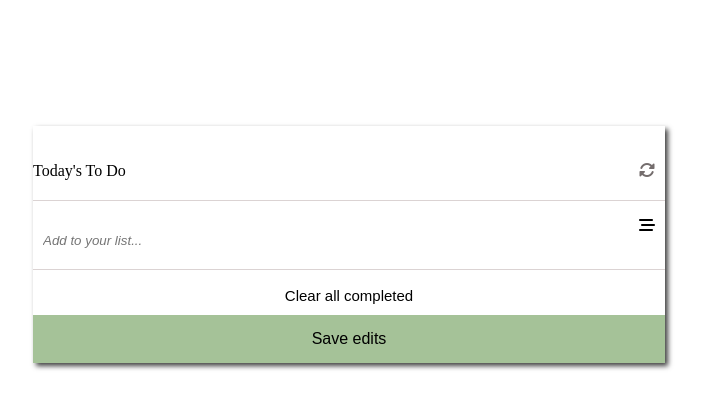
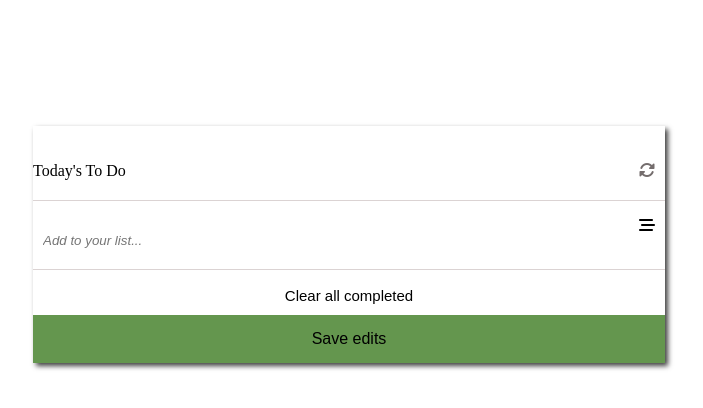
Before and after one commit to cwaku/to-do-list, a website built with webpack: page src/index.html in a window 1280 px wide. In both pictures the pointer is over the button "Save edits". Shown: the whole page, without its empty margins (291-994 px from the left). Built offline with nearby package versions, Linux system fonts and the light colour scheme.

Commit message:
Fix linter issue

```diff
--- a/src/index.js
+++ b/src/index.js
@@ -1,7 +1,7 @@
 /* eslint-disable */
 import { checkBox } from './status.js';
 import { ToDoClass } from './addRemove.js';
-import "./style.css";
+import './style.css';
 
 export let toDoList = JSON.parse(localStorage.getItem('ToDo')) || [];
 /* eslint-enable */
--- a/src/style.css
+++ b/src/style.css
@@ -123,3 +123,7 @@ ul li {
   font-size: 16px;
   width: 100%;
 }
+
+.save:hover {
+  background-color: #548b3be6;
+}
```
